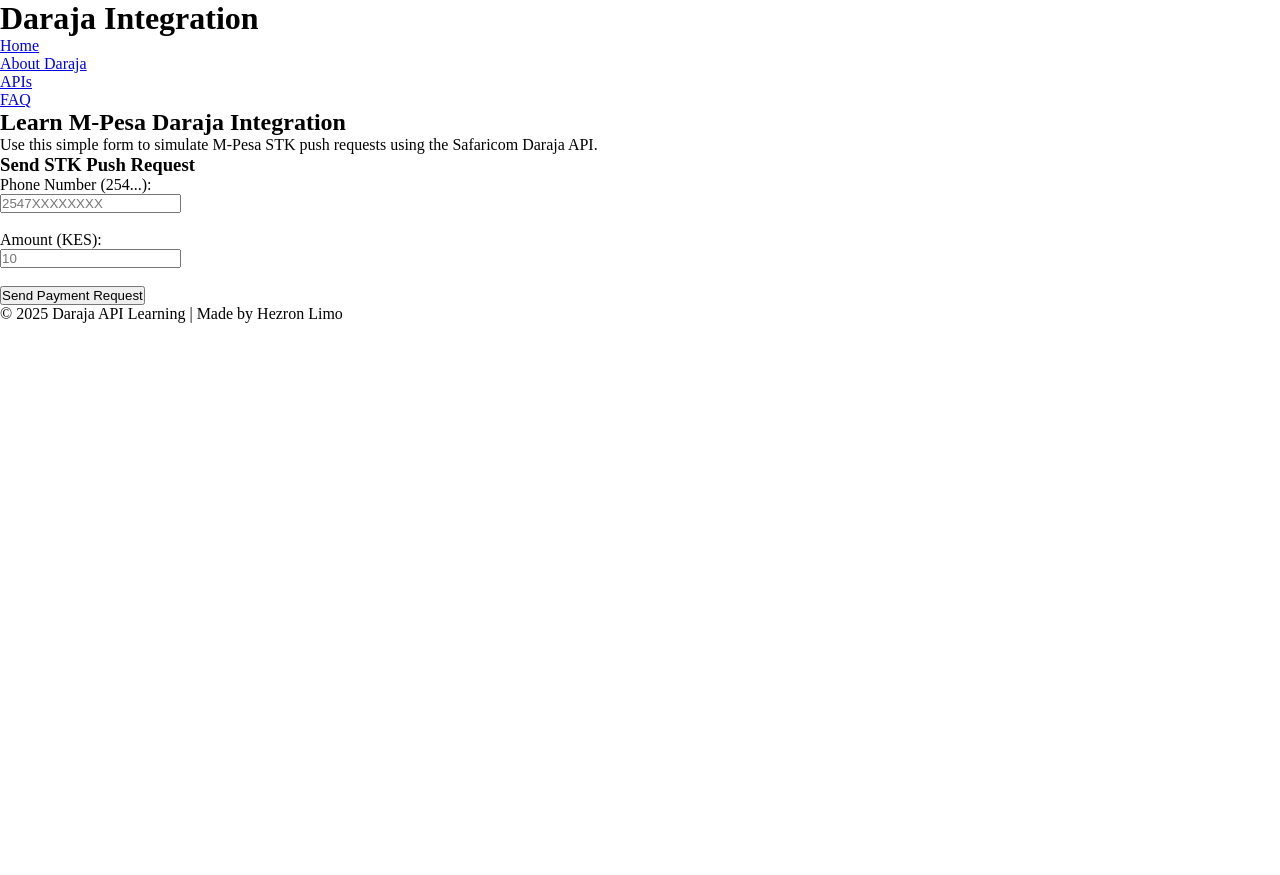
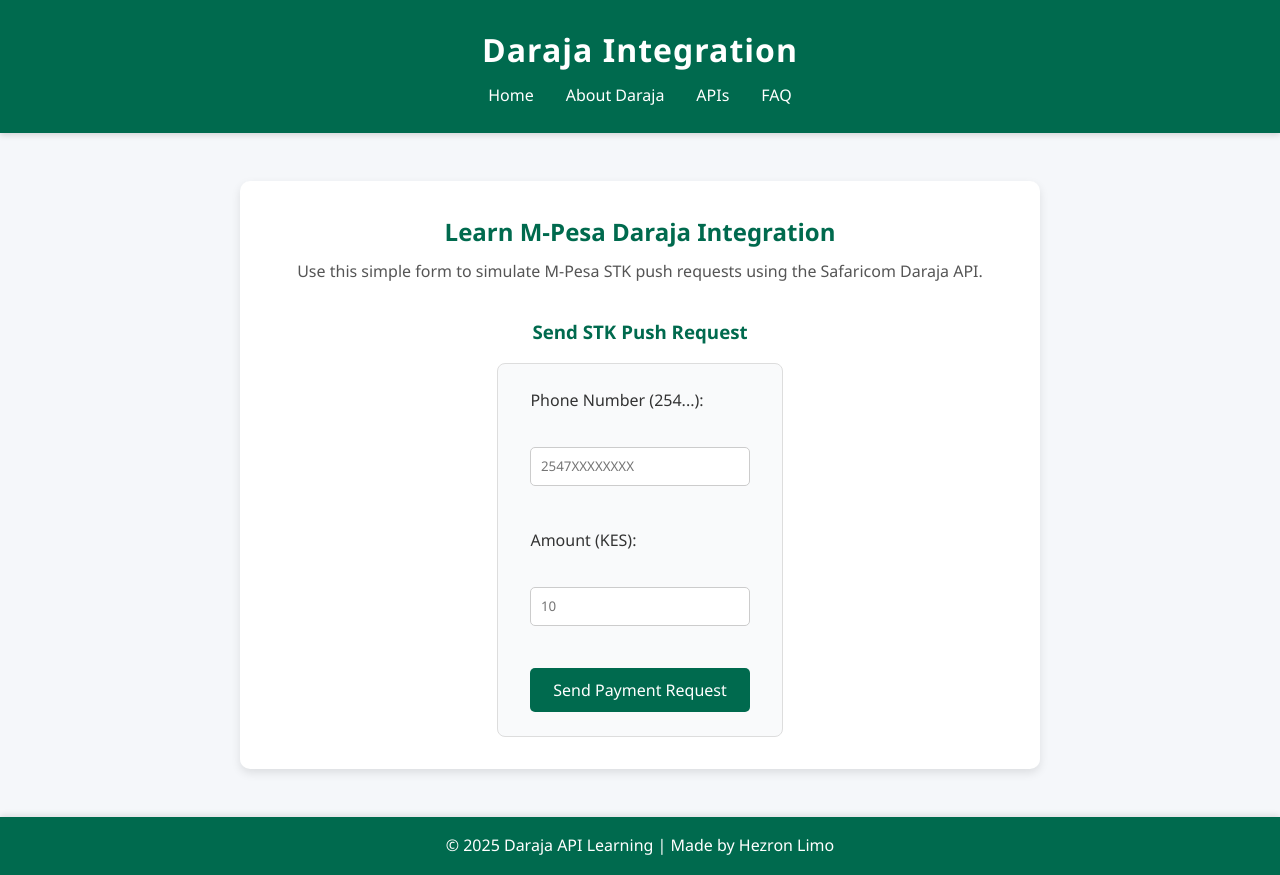
Before and after one commit to LimoHezron/Daraja-2.0, a plain HTML site: page index.html in a window 1280 px wide. Before the commit the page ends 800 px from the top, so only its background shows below. Drawn offline with Linux system fonts and the light colour scheme.

Commit message:
I finished stying

```diff
--- a/style.css
+++ b/style.css
@@ -1,5 +1,136 @@
-*{
+/* Reset and general settings */
+* {
+    margin: 0;
     padding: 0;
-    margin: 0;
     box-sizing: border-box;
+    font-family: "Segoe UI", Tahoma, Geneva, Verdana, sans-serif;
 }
+
+body {
+    background-color: #f5f7fa;
+    color: #333;
+    line-height: 1.6;
+}
+
+/* Header and navigation */
+header {
+    background-color: #006a4e;
+    color: white;
+    padding: 1.5rem 0;
+    text-align: center;
+    box-shadow: 0 2px 6px rgba(0,0,0,0.15);
+}
+
+header h1 {
+    margin-bottom: 0.5rem;
+    letter-spacing: 1px;
+}
+
+nav ul {
+    list-style: none;
+    display: flex;
+    justify-content: center;
+    gap: 2rem;
+}
+
+nav ul li a {
+    color: white;
+    text-decoration: none;
+    font-weight: 500;
+    transition: color 0.3s;
+}
+
+nav ul li a:hover {
+    color: #ffd700;
+}
+
+/* Main section */
+main {
+    max-width: 800px;
+    margin: 3rem auto;
+    padding: 2rem;
+    background: white;
+    border-radius: 10px;
+    box-shadow: 0 4px 10px rgba(0,0,0,0.1);
+}
+
+.intro {
+    text-align: center;
+    margin-bottom: 2rem;
+}
+
+.intro h2 {
+    color: #006a4e;
+    margin-bottom: 0.5rem;
+}
+
+.intro p {
+    color: #555;
+}
+
+/* STK Push form section */
+.stk-form {
+    text-align: center;
+}
+
+.stk-form h3 {
+    margin-bottom: 1rem;
+    color: #006a4e;
+}
+
+form {
+    display: inline-block;
+    text-align: left;
+    background: #f9fafb;
+    padding: 1.5rem 2rem;
+    border-radius: 8px;
+    border: 1px solid #ddd;
+}
+
+form label {
+    font-weight: 500;
+    display: block;
+    margin-bottom: 0.5rem;
+    color: #333;
+}
+
+form input[type="text"],
+form input[type="number"] {
+    width: 100%;
+    padding: 0.6rem;
+    margin-bottom: 1rem;
+    border: 1px solid #ccc;
+    border-radius: 5px;
+    transition: border-color 0.3s;
+}
+
+form input:focus {
+    border-color: #006a4e;
+    outline: none;
+}
+
+button {
+    width: 100%;
+    padding: 0.7rem;
+    background-color: #006a4e;
+    color: white;
+    font-size: 1rem;
+    border: none;
+    border-radius: 5px;
+    cursor: pointer;
+    transition: background-color 0.3s;
+}
+
+button:hover {
+    background-color: #009e72;
+}
+
+/* Footer */
+footer {
+    text-align: center;
+    padding: 1rem;
+    background-color: #006a4e;
+    color: white;
+    margin-top: 3rem;
+    box-shadow: 0 -2px 6px rgba(0,0,0,0.1);
+}
```
